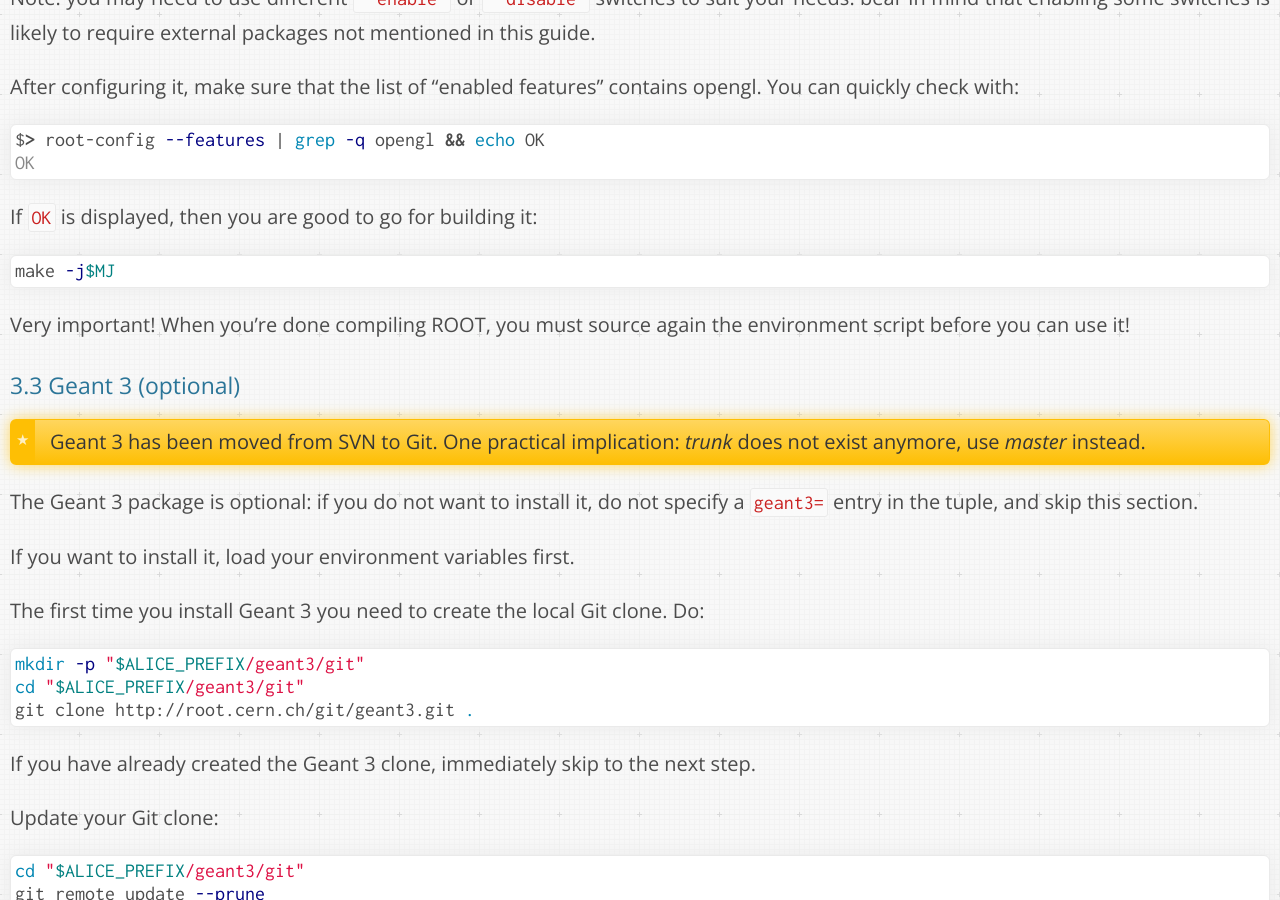
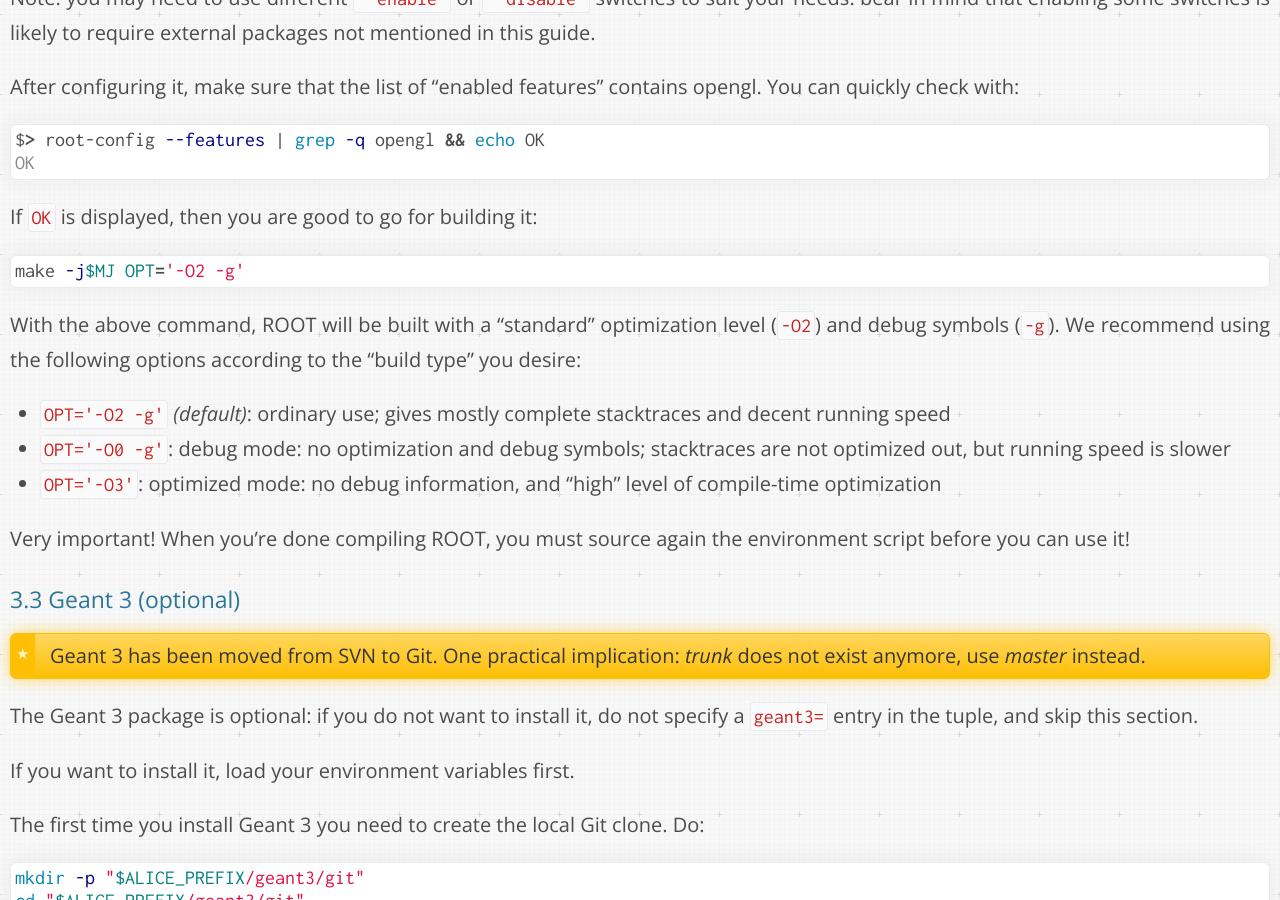
Before and after one commit to dberzano/dberzano.github.io, a Jekyll site: the page built from alice/install-aliroot/manual.md, in a window 1280 px wide and 900 px high, scrolled down 9506 px. Built offline with Jekyll 4.4.1, drawn with Linux system fonts in a browser that asks for light colours; Markdown is read by kramdown in place of the engine named in the settings.

Commit message:
AliInst: added build options for ROOT

````diff
--- a/alice/install-aliroot/manual.md
+++ b/alice/install-aliroot/manual.md
@@ -451,8 +451,19 @@
 If `OK` is displayed, then you are good to go for building it:
 
 ```bash
-make -j$MJ
+make -j$MJ OPT='-O2 -g'
 ```
+
+With the above command, ROOT will be built with a "standard" optimization level
+(`-O2`) and debug symbols (`-g`). We recommend using the following options
+according to the "build type" you desire:
+
+* `OPT='-O2 -g'` *(default)*: ordinary use; gives mostly complete stacktraces
+  and decent running speed
+* `OPT='-O0 -g'`: **debug mode**: no optimization and debug symbols; stacktraces
+  are not optimized out, but running speed is slower
+* `OPT='-O3'`: **optimized mode**: no debug information, and "high" level of
+  compile-time optimization
 
 **Very important!** When you're done compiling ROOT, you must source
 **again** the environment script before you can use it!
````
